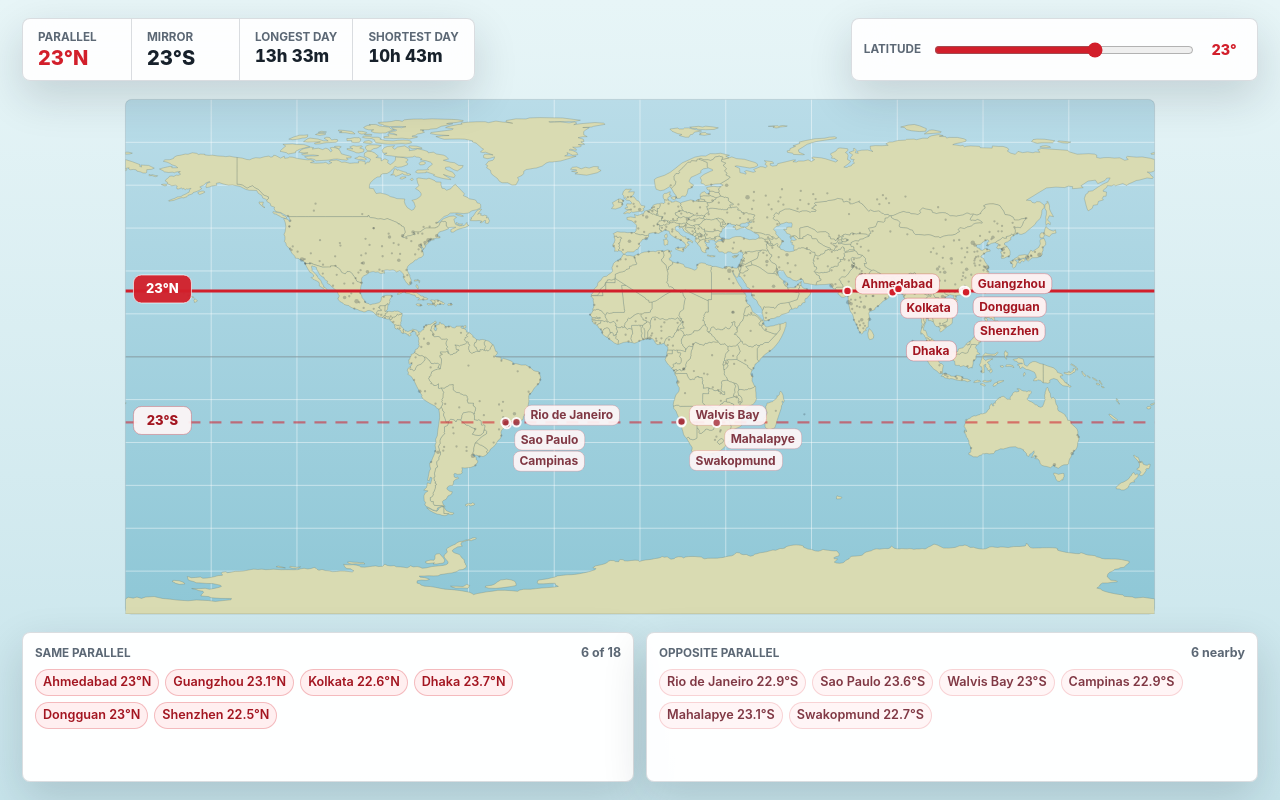
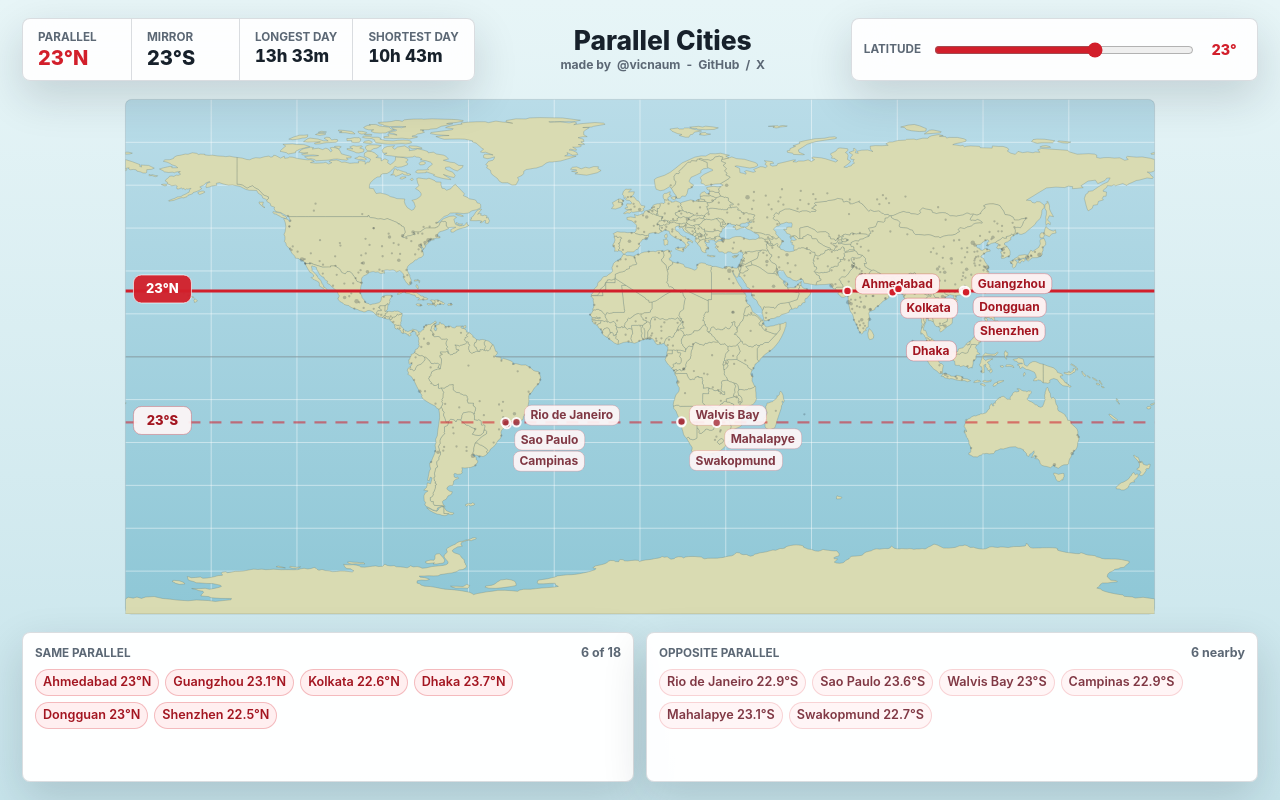
Before and after one commit to vicnaum/parallel-cities, a plain HTML site: page index.html in a window 1280 px wide. Drawn offline with Linux system fonts and the light colour scheme.

Commit message:
Add centered brand header

```diff
--- a/index.html
+++ b/index.html
@@ -64,16 +64,21 @@
       top: 18px;
       left: 22px;
       right: 22px;
-      display: flex;
+      display: grid;
+      grid-template-columns: minmax(0, max-content) minmax(190px, 1fr) minmax(0, max-content);
       align-items: stretch;
-      justify-content: space-between;
       gap: 12px;
       pointer-events: none;
     }
 
     .readout,
+    .control,
+    .brand {
+      pointer-events: auto;
+    }
+
+    .readout,
     .control {
-      pointer-events: auto;
       border: 1px solid var(--border);
       border-radius: 8px;
       background: var(--panel);
@@ -85,6 +90,45 @@
       display: grid;
       grid-template-columns: repeat(4, minmax(108px, auto));
       overflow: hidden;
+    }
+
+    .brand {
+      align-self: center;
+      justify-self: center;
+      min-width: 0;
+      text-align: center;
+    }
+
+    .brand-title {
+      margin: 0;
+      color: var(--ink);
+      font-size: 1.65rem;
+      font-weight: 820;
+      line-height: 1;
+    }
+
+    .brand-links {
+      display: flex;
+      align-items: center;
+      justify-content: center;
+      gap: 6px;
+      margin-top: 5px;
+      color: var(--muted);
+      font-size: 0.76rem;
+      font-weight: 680;
+      line-height: 1.15;
+      white-space: nowrap;
+    }
+
+    .brand-links a {
+      color: inherit;
+      text-decoration: none;
+    }
+
+    .brand-links a:hover {
+      color: var(--line);
+      text-decoration: underline;
+      text-underline-offset: 3px;
     }
 
     .metric {
@@ -241,12 +285,17 @@
       display: block;
     }
 
-    @media (max-width: 920px) {
+    @media (max-width: 1120px) {
       .topbar {
         top: 12px;
         left: 12px;
         right: 12px;
+        display: flex;
         flex-direction: column;
+      }
+
+      .brand {
+        padding: 2px 0;
       }
 
       .control {
@@ -278,6 +327,14 @@
 
       .metric-value {
         font-size: 1.05rem;
+      }
+
+      .brand-title {
+        font-size: 1.35rem;
+      }
+
+      .brand-links {
+        font-size: 0.72rem;
       }
 
       .city-panel {
@@ -317,6 +374,18 @@
         <div class="metric">
           <span class="metric-label">Shortest day</span>
           <span class="metric-value daylight" id="shortestDayValue">10h 43m</span>
+        </div>
+      </div>
+
+      <div class="brand" aria-label="Parallel Cities by vicnaum">
+        <h1 class="brand-title">Parallel Cities</h1>
+        <div class="brand-links">
+          <span>made by</span>
+          <a href="https://github.com/vicnaum" target="_blank" rel="noopener">@vicnaum</a>
+          <span aria-hidden="true">-</span>
+          <a href="https://github.com/vicnaum" target="_blank" rel="noopener">GitHub</a>
+          <span aria-hidden="true">/</span>
+          <a href="https://x.com/vicnaum" target="_blank" rel="noopener">X</a>
         </div>
       </div>
 
```
